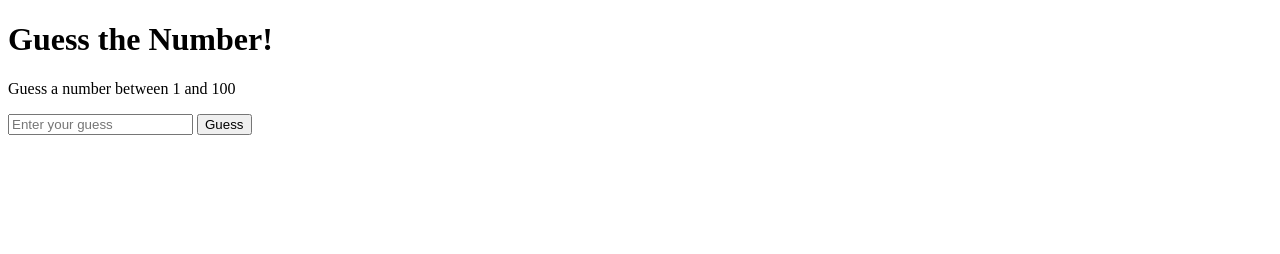
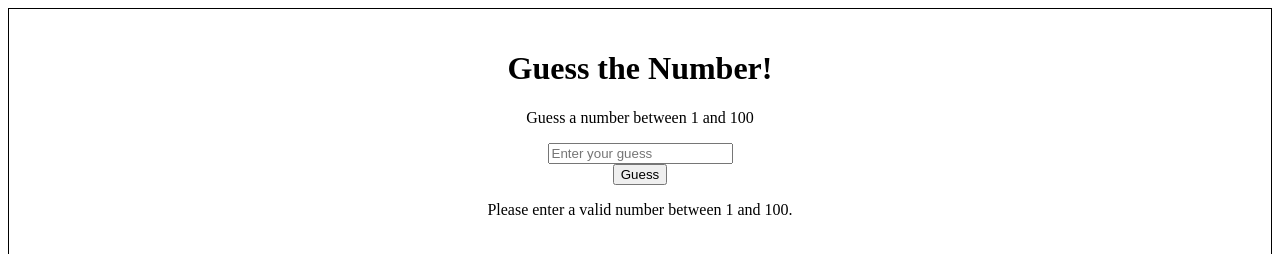
Before and after one commit to TimursZascerinskis/guess-the-number, a plain HTML site: page index.html in a window 1280 px wide. Both pictures are taken after a click on the button "Guess". Shown: the top 254 px of the page. Drawn offline with Linux system fonts and the light colour scheme.

Commit message:
finished proect

```diff
--- a/app.js
+++ b/app.js
@@ -1 +1,27 @@
-const number =
+let secretNumber = Math.floor(Math.random() * 100) + 1;
+let attempts = 0;
+
+const input = document.getElementById('guessInput');
+const btn = document.getElementById('guessBtn');
+const message = document.getElementById('message');
+
+    btn.addEventListener('click', function () {
+        const value = input.value;
+        const guess = parseInt(value, 10);
+
+        if (isNaN(guess) || guess < 1 || guess > 100) {
+            message.textContent = "Please enter a valid number between 1 and 100.";
+        return;
+        }
+
+        attempts++;
+
+        if (guess === secretNumber) {
+            message.textContent = "Congratulations! You guessed the number in " + attempts + " attempts";
+
+        } else if (guess > secretNumber) {
+            message.textContent = "Too high! Try again.";
+        } else {
+            message.textContent = "Too low! Try ahain.";
+        }
+});
--- a/index.html
+++ b/index.html
@@ -19,4 +19,29 @@
     </div>
 </body>
 
+<style>
+    div {
+        border: 1px solid black;
+        padding: 20px;
+    }
+
+    h1 {
+        text-align: center;
+    }
+
+    p {
+        text-align: center;
+    }
+
+    input {
+        display: block;
+        margin: auto;
+    }
+
+    button {
+        display: block;
+        margin: auto;
+    }
+</style>
+
 </html>
```
